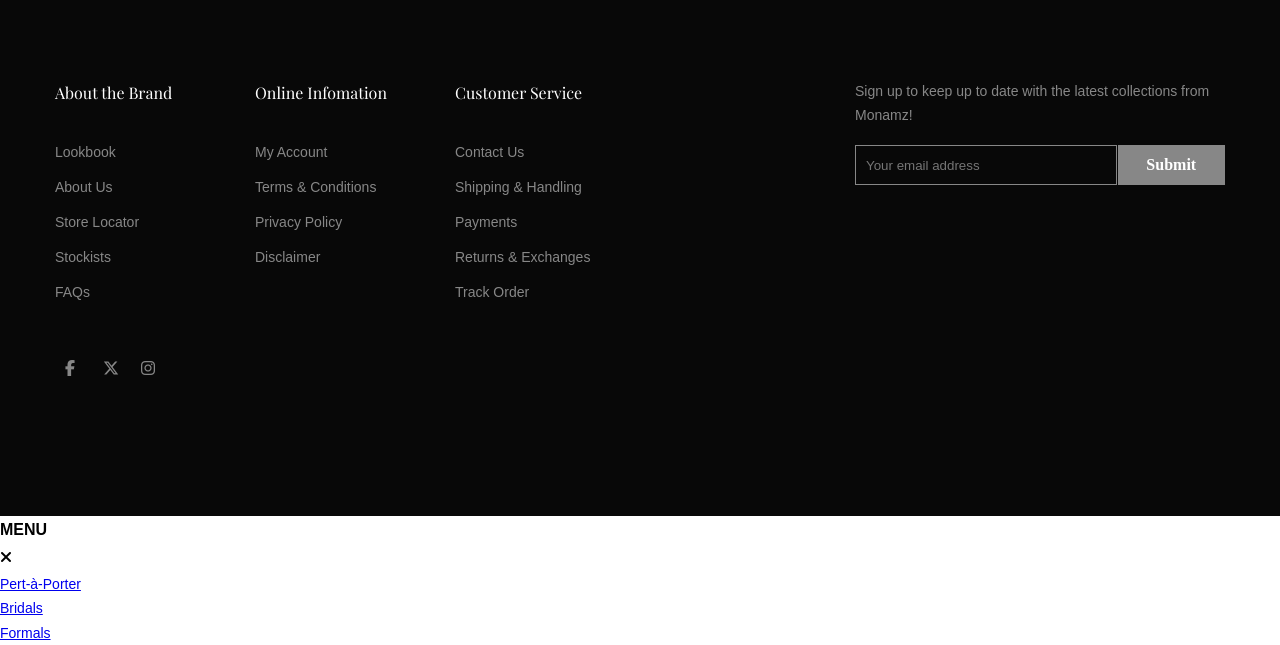
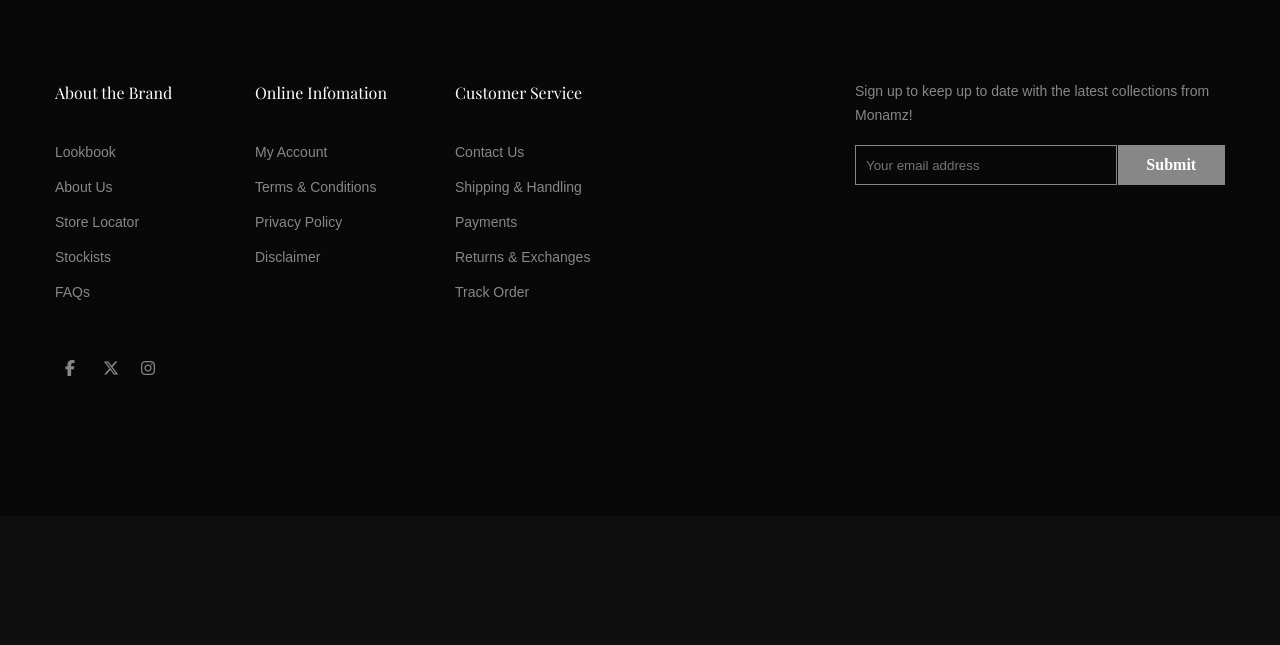
Before and after one commit to Farhan-sid/monamz, a PHP site: page / in a window 1280 px wide; the page is wider, and only the part inside the window is pictured. Shown: the part 772-1417 px from the top of that part. After the commit the page ends 1148 px from the top of that part, so only its background shows below. Run offline with PHP 8.4, Linux system fonts and the light colour scheme.

Commit message:
media query update

```diff
--- a/index.html
+++ b/index.html
@@ -467,24 +467,12 @@
       class="mask-overlay ntpf t__0 b__0 l__0 r__0 op__0 pe_none mask_opened"
     ></div>
     <!--  -->
-    <div class="mfp-content popup_filter">
-      <div
-        id="shopify-section-nt_filter2"
-        class="shopify-section nt_ajaxFilter section_nt_filter"
-      >
+    <div class="menu-container">
       <div class="h3 mg__0 tu bgb cw visible-sm fs__16 pr">
         <h3 class="widget-Title tu fs__16 mg__0">Menu</h3>
         <i class="pegk fa-solid fa-xmark ts__3 cd"></i>
       </div>
 
-        <div class="mini-card-wrap">
-          <div class="cat_fixcl-scroll">
-            <div class="cat_fixcl-scroll-content css_ntbar">
-              <div class="wrap_filter">
-                <div
-                  id="blockid_78f2f591-3193-4f2a-8df7-c235ca0c241c"
-                  class="col-12 col-md-3 widget blockid_type count_vr_false"
-                >
       <div class="loke_scroll">
         <ul class="nt_filter_block nt_filter_styleck css_ntbar">
           <li>
@@ -497,13 +485,6 @@
             <a href="/formals.html">Formals</a>
           </li>
         </ul>
-                  </div>
-                </div>
-                </div>
-              </div>
-            </div>
-          </div>
-        </div>
       </div>
     </div>
     <!--  -->
--- a/public/css/index.css
+++ b/public/css/index.css
@@ -48,14 +48,14 @@ header {
   left: 15px;
   top: 32px;
   padding-left: 7.5px;
-  /* display: none; */
+  display: none;
 }
 
 .line {
-  width: 25px;
+  width: 23px;
   background-color: #000;
   height: 3px;
-  margin: 4px 3px;
+  margin: 3px 3px;
   border-radius: 5px;
 }
 
@@ -82,7 +82,7 @@ header {
 
 .nav-bar {
   height: 70px;
-  width: 1599px;
+  width: 1570px;
   display: flex;
   align-items: center;
   justify-content: center;
@@ -388,7 +388,7 @@ header {
 
 .shop-container {
   height: 100%;
-  width: 1200px;
+  width: 100%;
   margin: 50px auto;
   /* background-color: red; */
 }
@@ -430,8 +430,7 @@ span {
 .mt_30 {
   height: 558.19px;
   width: 1230px;
-  margin-left: -15px;
-  margin-right: -15px;
+  margin: 15px auto;
   margin-top: 30px;
   /* background-color: blueviolet; */
   display: flex;
@@ -703,6 +702,10 @@ input {
   color: blue;
   transition: 0.3s;
   transform: translatey(-50%);
+}
+
+.menu-container {
+  display: none;
 }
 
 .mask_opened {
--- a/public/js/monamz.js
+++ b/public/js/monamz.js
@@ -1,10 +1,13 @@
 var sea =document.querySelector(".search")
 var dn = document.querySelector(".dn");
-var cd = document.querySelector(".cd")
+var clo = document.querySelector(".close_pp")
 var mo = document.querySelector(".mask-overlay")
 var body = document.querySelector("body")
-var mb = document.querySelector("menu-bar")
-var pf = document.querySelector(".popup_filter")
+var mb = document.querySelector(".menu-bar")
+var mc = document.querySelector(".menu-container")
+var cd = document.querySelector(".cd")
+
+
 sea.addEventListener("click",function(){
     dn.style.opacity = 1
     dn.style.visibility = 'visible'
@@ -13,7 +16,7 @@ sea.addEventListener("click",function(){
     body.style.overflowY = "hidden"
 })
 
-cd.addEventListener("click",function(){
+clo.addEventListener("click",function(){
     dn.style.opacity = 0
     dn.style.visibility = 'hidden'
     mo.style.opacity = 0
@@ -22,9 +25,17 @@ cd.addEventListener("click",function(){
 })
 
 mb.addEventListener("click",function(){
-    pf.style.opacity = 1
-    pf.style.visibility = 'visible'
+    mc.style.opacity = 1
+    mc.style.visibility = 'visible'
     mo.style.opacity = 1
     mo.style.visibility = 'visible'
     body.style.overflowY = "hidden"
 })
+
+cd.addEventListener("click",function(){
+    mc.style.opacity = 0
+    mc.style.visibility = 'hidden'
+    mo.style.opacity = 0
+    mo.style.visibility = 'hidden'
+    body.style.overflowY = "visible"
+})
```
Also changed, not shown: public/css/res-index.css (+54 -21 lines). Lines whose indentation alone changed are shown as unchanged.
